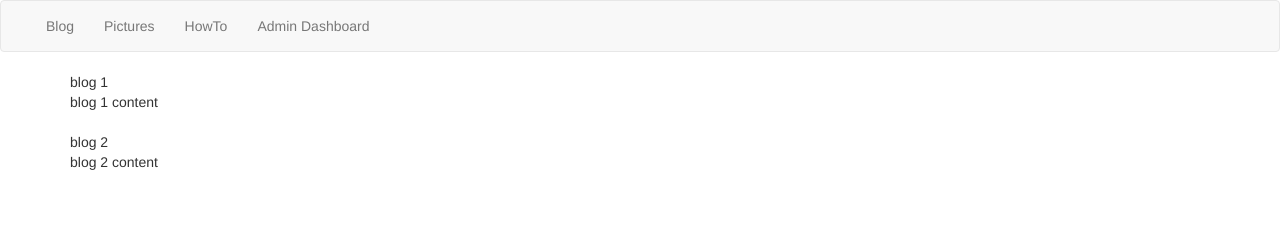
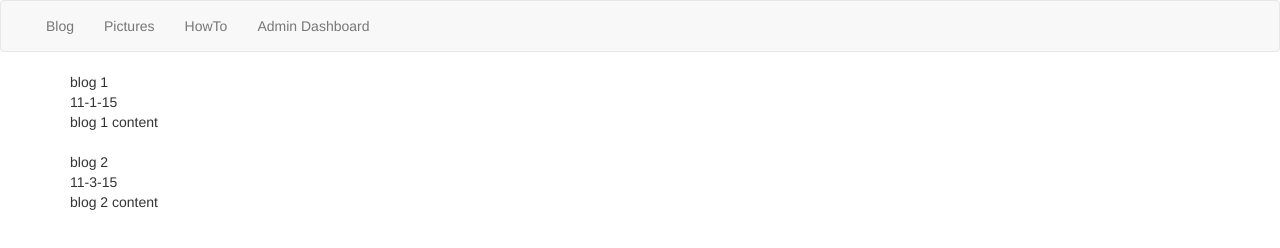
Before and after one commit to lc00/lc-website, a website: page src/client/index.html at #/blog in a window 1280 px wide. Drawn offline with nearby package versions, Linux system fonts and the light colour scheme; files whose address does not match are found by name.

Commit message:
added date to blog

```diff
--- a/src/client/app/blog/blog.html
+++ b/src/client/app/blog/blog.html
@@ -1,5 +1,6 @@
-<div ng-repeat='blog in vm.blogStuff'>
+<div ng-repeat='blog in vm.blogArr'>
 	<div>{{blog.title}}</div>
+	<div>{{blog.date}}</div>
 	<div>{{blog.content}}</div>
 	<br />
 </div>
--- a/src/client/app/blog/blog.js
+++ b/src/client/app/blog/blog.js
@@ -10,7 +10,7 @@
 	function Blog(blogs){
 		var vm = this;
 
-		vm.blogStuff = blogs.data;
+		vm.blogArr = blogs.data;
 
 
 
--- a/src/client/app/core/dataservice.js
+++ b/src/client/app/core/dataservice.js
@@ -16,10 +16,12 @@
 			var blogResults = [
 				{
 					title: 'blog 1',
+					date: '11-1-15',
 					content: 'blog 1 content'
 				},
 				{
 					title: 'blog 2',
+					date: '11-3-15',
 					content: 'blog 2 content'
 				}
 			];
```
